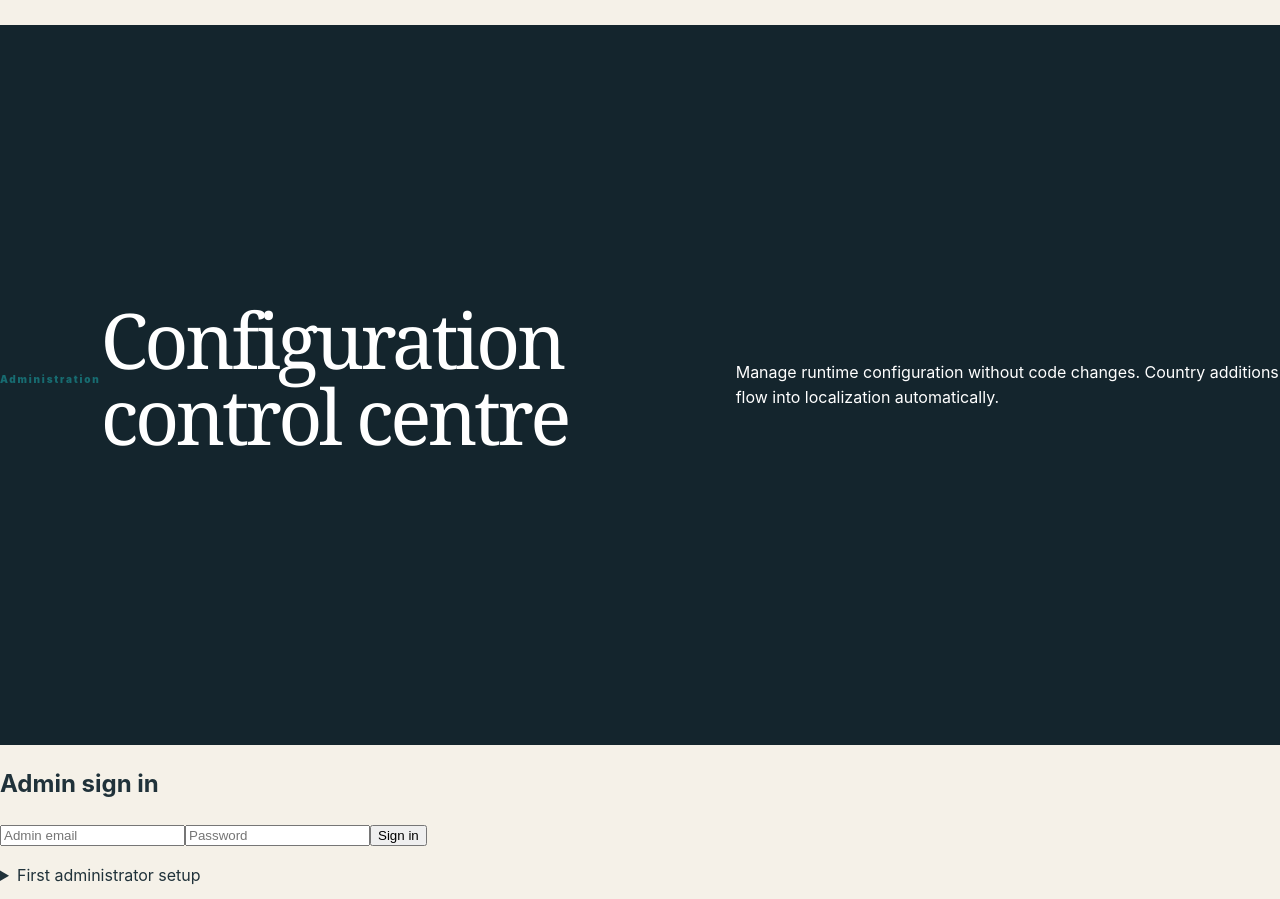
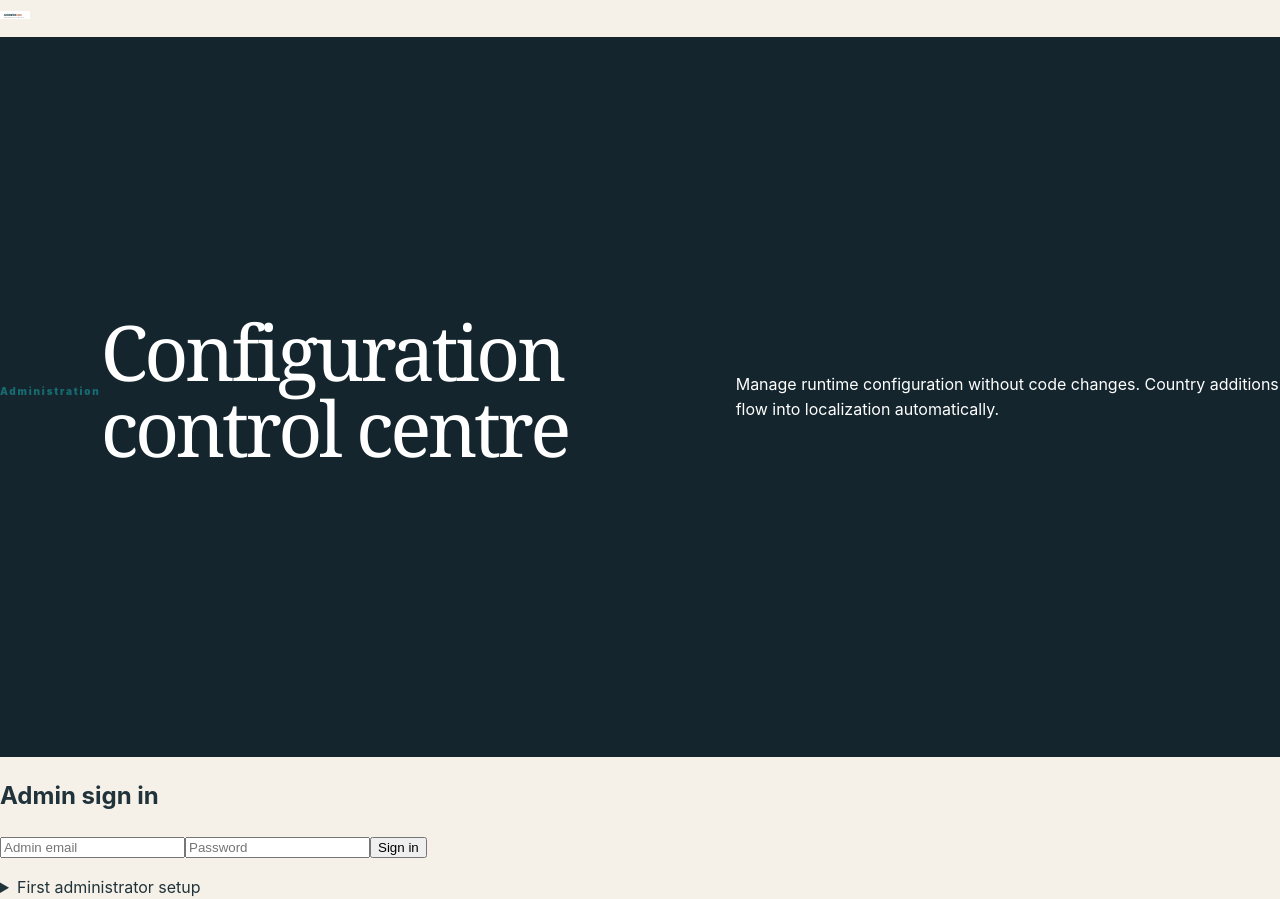
Before and after one commit to AlwaysInnovative/AutomationScan, a plain HTML site: page admin.html in a window 1280 px wide. Drawn offline with Linux system fonts and the light colour scheme.

Commit message:
Apply canonical AutomationScan logo site-wide

```diff
--- a/admin.html
+++ b/admin.html
@@ -1 +1 @@
-<!doctype html><html><head><meta charset="utf-8"><meta name="viewport" content="width=device-width,initial-scale=1"><title>AutomationScan Admin</title><link rel="stylesheet" href="/site.css?v=20261002-1"></head><body><header><a class="brand" href="/"></a><nav></nav></header><main class="container"><section class="hero"><span class="eyebrow">Administration</span><h1>Configuration control centre</h1><p>Manage runtime configuration without code changes. Country additions flow into localization automatically.</p></section><section id="login" class="card"><h2>Admin sign in</h2><input id="email" type="email" placeholder="Admin email"><input id="password" type="password" placeholder="Password"><button id="signin">Sign in</button><p id="status"></p><details><summary>First administrator setup</summary><input id="bootstrap" placeholder="Bootstrap token"><button id="claim">Activate this account</button></details></section><section id="app" hidden><div class="card"><h2>Configuration</h2><select id="table"></select><button id="new">Add record</button><button id="refresh">Refresh</button><div id="editor"></div></div></section></main><script src="/admin.js?v=20261002-1"></script></body></html>
+<!doctype html><html><head><meta charset="utf-8"><meta name="viewport" content="width=device-width,initial-scale=1"><title>AutomationScan Admin</title><link rel="stylesheet" href="/site.css?v=20261002-1"></head><body><header><a class="brand" href="/" aria-label="AutomationScan"><img class="brand-logo" src="automationscan-logo.svg" alt="AutomationScan — Transformation Discovery Report"></a><nav></nav></header><main class="container"><section class="hero"><span class="eyebrow">Administration</span><h1>Configuration control centre</h1><p>Manage runtime configuration without code changes. Country additions flow into localization automatically.</p></section><section id="login" class="card"><h2>Admin sign in</h2><input id="email" type="email" placeholder="Admin email"><input id="password" type="password" placeholder="Password"><button id="signin">Sign in</button><p id="status"></p><details><summary>First administrator setup</summary><input id="bootstrap" placeholder="Bootstrap token"><button id="claim">Activate this account</button></details></section><section id="app" hidden><div class="card"><h2>Configuration</h2><select id="table"></select><button id="new">Add record</button><button id="refresh">Refresh</button><div id="editor"></div></div></section></main><script src="/admin.js?v=20261002-1"></script></body></html>
```
